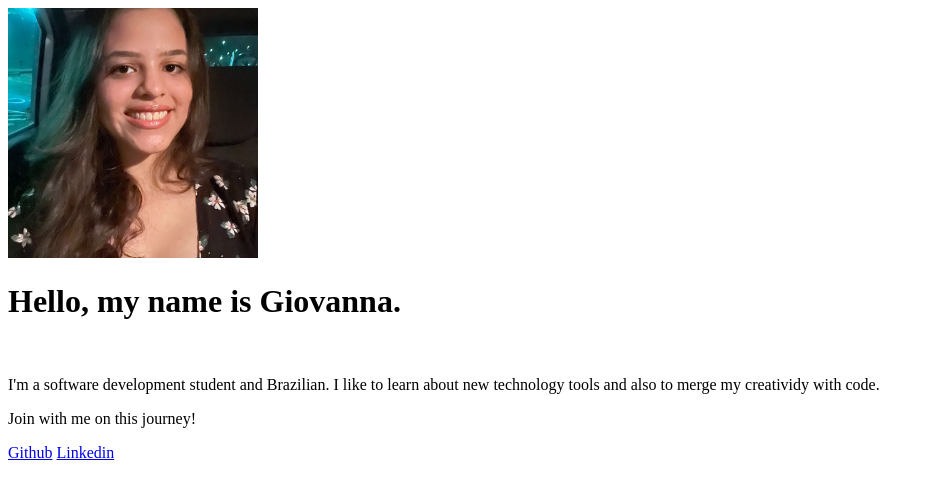
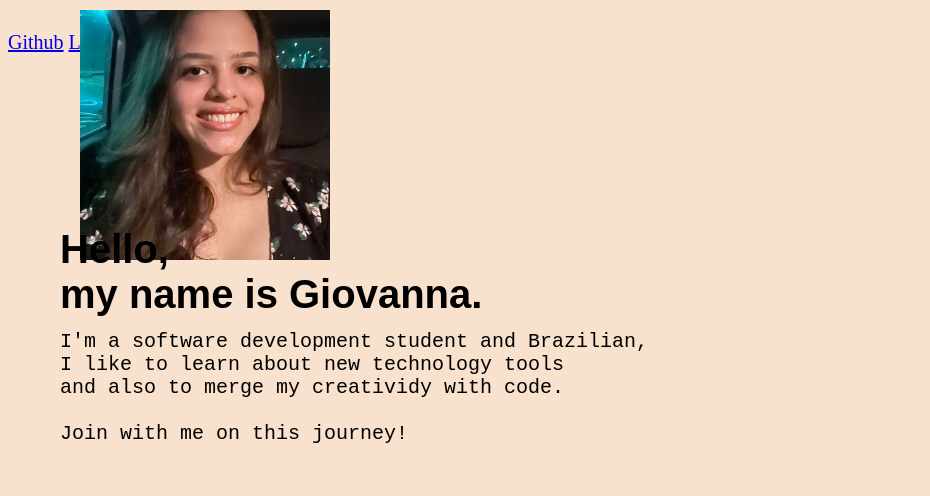
Before and after one commit to giovannaeliz/portfolio, a plain HTML site: page index.html in a window 1280 px wide. Shown: the whole page, without its empty margins (0-930 px from the left). Drawn offline with Linux system fonts and the light colour scheme.

Commit message:
adicionei arquivo css

```diff
--- a/index.html
+++ b/index.html
@@ -4,15 +4,22 @@
 <head>
     <meta charset="UTF-8">
     <title>Giovanna's portfolio</title>
+    <link rel="stylesheet" type="text/css" href="style.css">
+    <style>
+
+    </style>
 </head>
 
 <body>
-    <img src=giovannafoto1.png alt="Mulher sorrindo" width="250px">
-    <h1>Hello, my name is Giovanna.</h1>
+    <img src=giovannafoto1.png alt="Mulher sorrindo" id="foto1">
+    <h1>Hello, <br>
+        my name is Giovanna.</h1>
     <br>
-    <p>I'm a software development student and Brazilian. I like to learn about new technology tools and also to merge
-        my creatividy with code.</p>
-    <p>Join with me on this journey!</p>
+    <p>I'm a software development student and Brazilian,
+        <br>I like to learn about new technology tools
+        <br>and also to merge
+        my creatividy with code.
+        <br> <br>Join with me on this journey!</p>
     <a href="http://github.com/giovannaeliz" target="_blank" rel="noopener noreferrer">Github</a>
     <a href="https://www.linkedin.com/in/giovanna-eliz-3b34b51b1" target="_blank" rel="noopener noreferrer">Linkedin</a>
 </body>
--- /dev/null
+++ b/style.css
@@ -0,0 +1,30 @@
+
+
+        h1 {
+         color:rgb(0, 0, 0);
+         font-family: Montserrat, sans-serif;
+         font-size: 2em;
+         width: 50%;
+         position: absolute;
+         top: 200px;
+         left: 60px;
+        }
+        body {
+         background-color: rgb(248, 225, 205);
+         font-size: 20px;
+        }
+        p {
+            font-family: monospace, sans-serif;
+            width: 50%;
+            position: absolute;
+            top: 310px;
+            left: 60px;
+
+        }
+        #foto1 {
+            width: 250px;
+            position: absolute;
+            top: 10px;
+            left: 80px;
+
+        }
```
